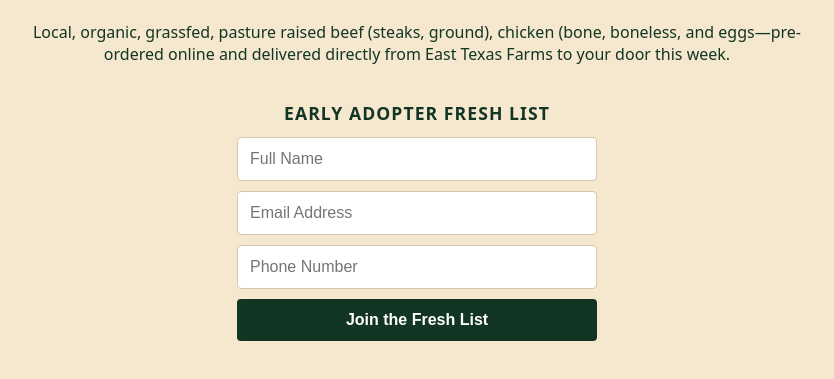
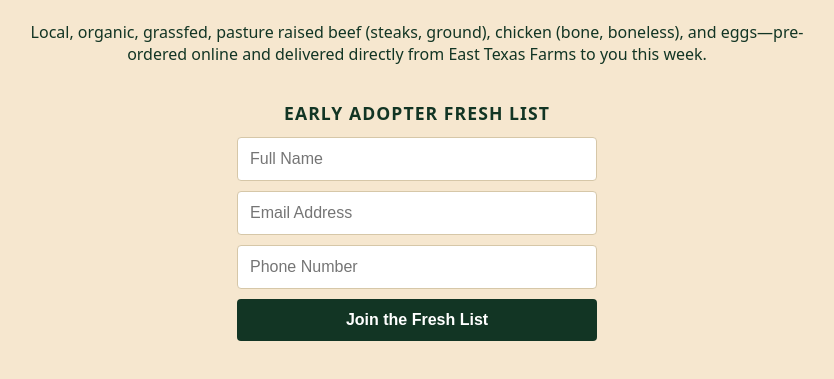
Before and after one commit to nlemons/farmfreshfoodsfast, a plain HTML site: page index.html in a window 1280 px wide. Shown: the part 363-742 px from the top of the page, without its empty margins (223-1057 px from the left). Drawn offline with Linux system fonts and the light colour scheme.

Commit message:
Fix HTML formatting and improve readability

```diff
--- a/index.html
+++ b/index.html
@@ -91,8 +91,8 @@
   <div class="wrap">
 
     <img src="logo.png" alt="Farm Fresh Foods Delivered logo" class="logo" />
- Local, organic, grassfed, pasture raised beef (steaks, ground), chicken (bone, boneless,
- and eggs—pre-ordered online and delivered directly from East Texas Farms to your door this week.
+ Local, organic, grassfed, pasture raised beef (steaks, ground), chicken (bone, boneless),
+ and eggs—pre-ordered online and delivered directly from East Texas Farms to you this week.
     </p>
 
     <!-- Early Adopter Form -->
```
